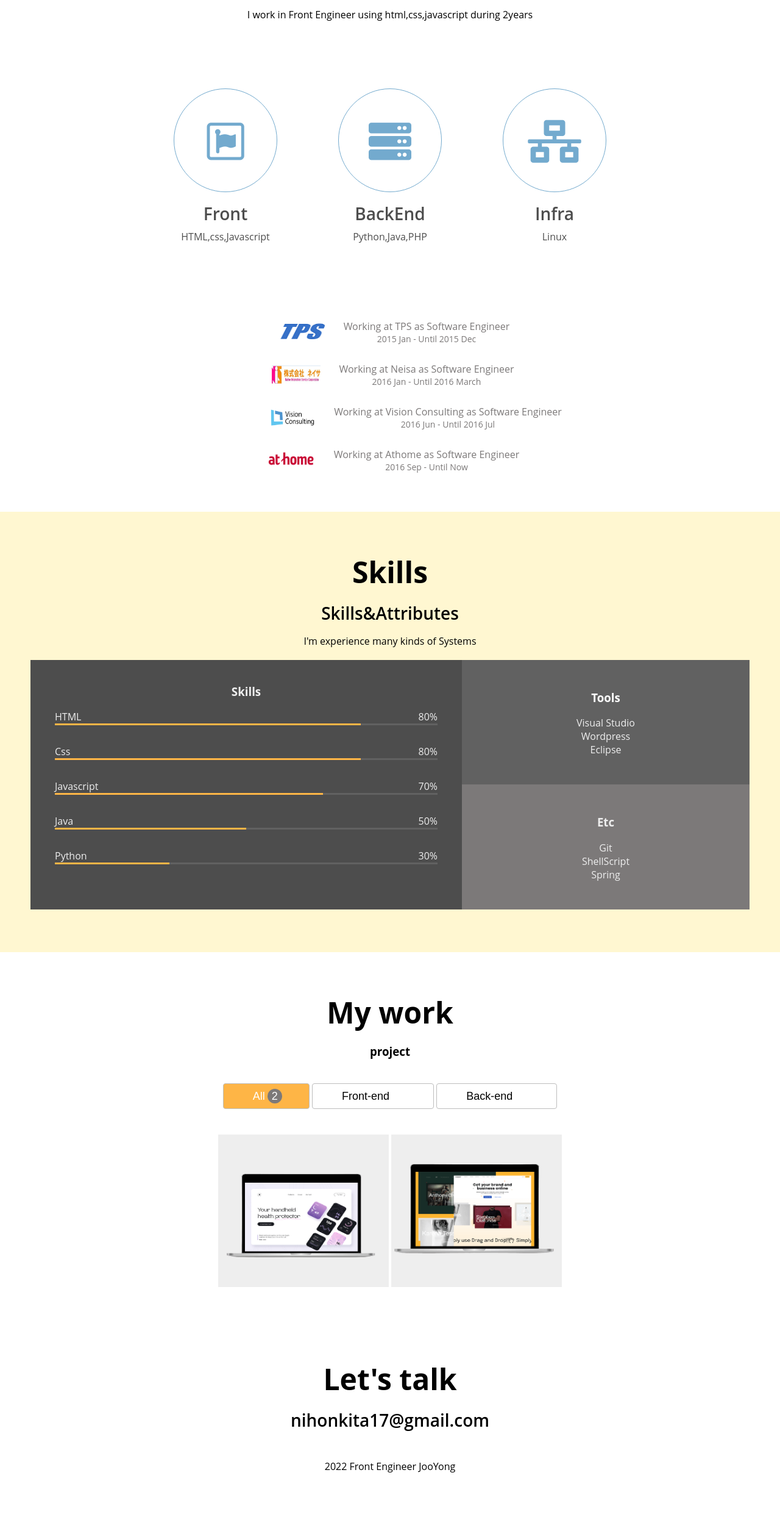
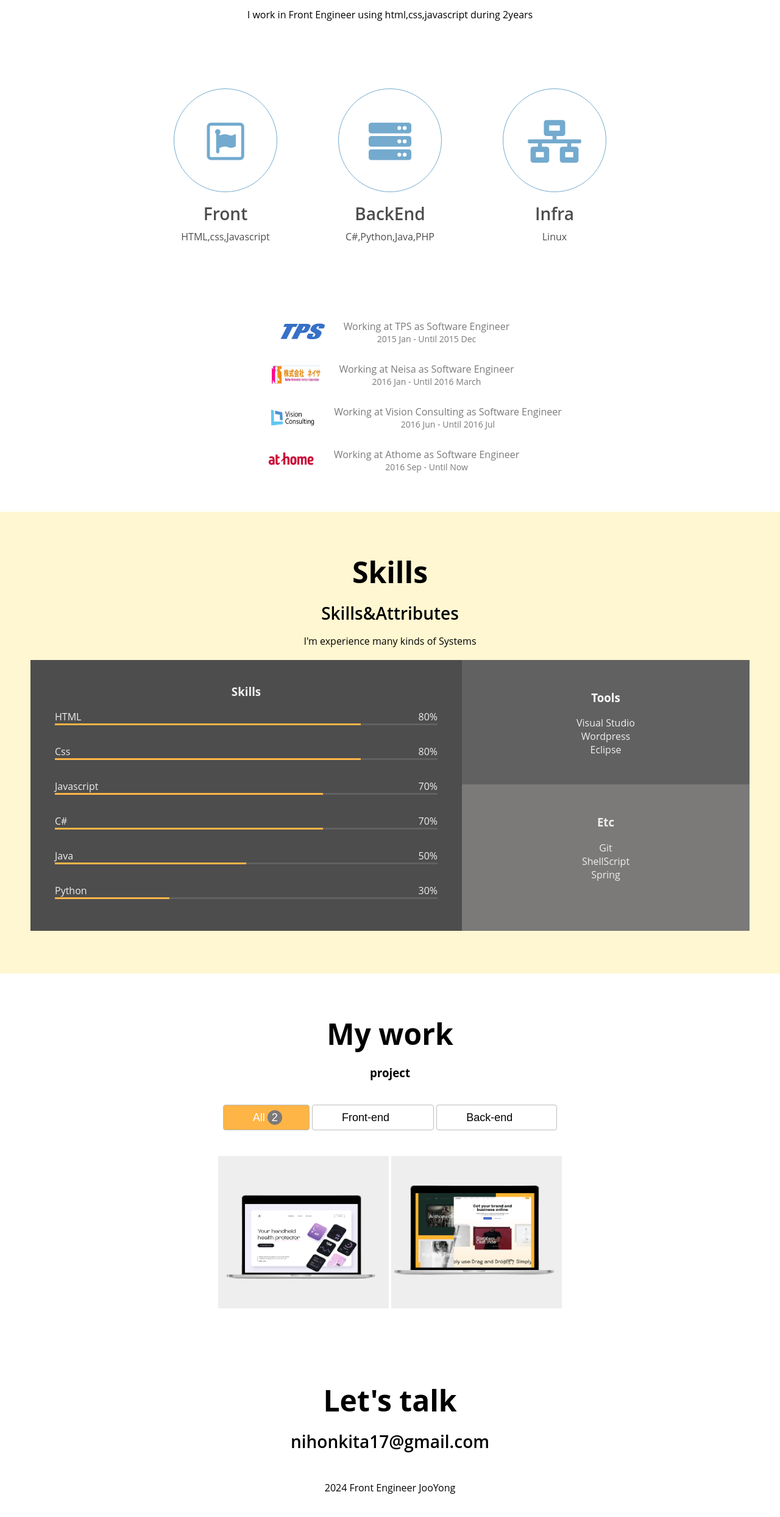
Before and after one commit to dani1019/portfolio, a plain HTML site: page index.html in a window 1280 px wide. Shown: the part 750-3237 px from the top of the page at 61% size. Drawn offline with Linux system fonts and the light colour scheme.

Commit message:
content update

```diff
--- a/index.html
+++ b/index.html
@@ -60,7 +60,7 @@
                 </div>
                 <h2 class="major__title">BackEnd</h2>
                 <div class="major__description">
-                    Python,Java,PHP
+                    C#,Python,Java,PHP
                 </div>
             </div>
             <div class="major">
@@ -145,6 +145,15 @@
                         </div>
                         <div class="skill">
                             <div class="skill__description">
+                                <span>C#</C></span>
+                                <span>70%</span>
+                            </div>
+                            <div class="skill__bar">
+                                <div class="skill__value" style="width:70%;"></div>
+                            </div>
+                        </div>
+                        <div class="skill">
+                            <div class="skill__description">
                                 <span>Java</span>
                                 <span>50%</span>
                             </div>
@@ -204,7 +213,7 @@
                 <img class="project__img" src="img/projects/project3.png" alt="Front-end">
                 <div class="project__description">
                     <h3>Front-end</h3>
-                    <span>Clone coding with HTML,CSS, Javascript</span>
+                    <span>HTML,CSS, Javascript</span>
                 </div>
             </a>
             <a
@@ -216,7 +225,7 @@
                 <img class="project__img" src="img/projects/project4.png" alt="Back-end">
                 <div class="project__description">
                     <h3>Back-end</h3>
-                    <span>Clone coding with PHP</span>
+                    <span>PHP</span>
                 </div>
             </a>
         </div>
@@ -234,7 +243,7 @@
                 <i class="fas fa-address-book"></i>
             </a>
         </div>
-        <p class="contact_rights">2022 Front Engineer JooYong</p>
+        <p class="contact_rights">2024 Front Engineer JooYong</p>
     </section>
 
     <!-- Arrow up -->
```
